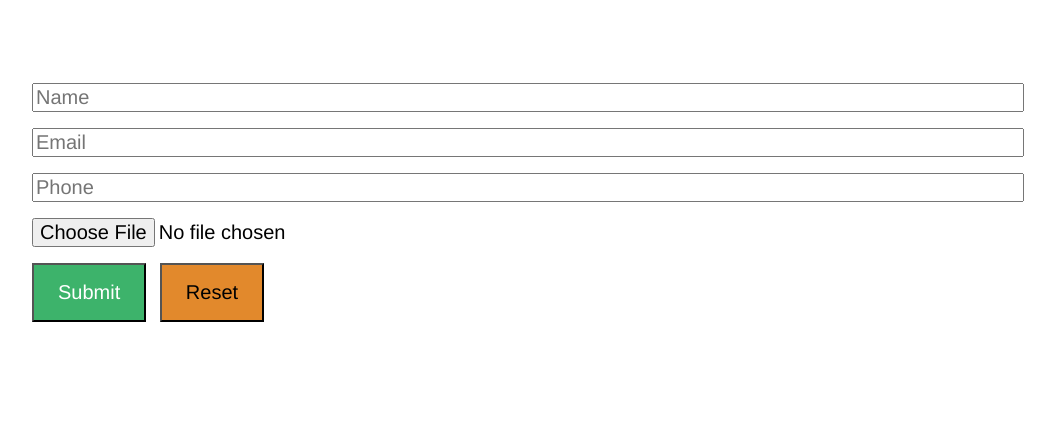
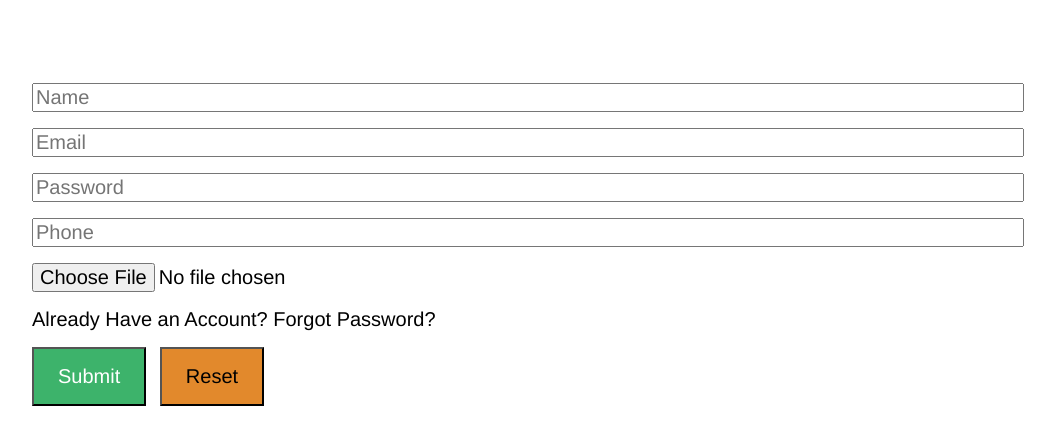
Before and after one commit to Syrvpp/in-class-rwd, a website with bundled scripts: page client/form/index.html in a window 1280 px wide. Shown: the part 107-552 px from the top of the page, without its empty margins (112-1167 px from the left). Built offline with nearby package versions, Linux system fonts and the light colour scheme.

Commit message:
Add buttons and css for them

```diff
--- a/client/form/index.html
+++ b/client/form/index.html
@@ -45,6 +45,10 @@
         <label class="screen-reader-text"for="email">Email</label class="screen-reader-text"><input type="email" id="email"
           placeholder="Email" pattern="`^[A-Z0-9._%+-]+@[A-Z0-9.-]+\.[A-Z]{2,4}$`" required/>
       </div>
+      <div><label for="password" class="screen-reader-text">Password</label>
+        <input type="password" id="password" placeholder="Password"
+        pattern="^[A-Za-z]\w(7,15}$"
+      </div>
       <div>
         <label class="screen-reader-text"for="fone">Phone #</label class="screen-reader-text"><input type="text" id="fone"
           placeholder="Phone" pattern="^[0-9]{10}$" required/>
@@ -53,6 +57,9 @@
         <label class="screen-reader-text"for="profilPic"></label class="screen-reader-text"><input type="file" id="profilePic" />
       </div>
 
+      <div id="toggles"><button type="button" class="text-button text-button--secondary-color">Already Have an Account?</button>
+        <button type="button" class="text-button text-button--secondary-color">Forgot Password?</button></div>
+
       <button class="button button--primary">Submit</button>
       <button class="button button--warning" type="reset">Reset</button>
     </form>
--- a/client/style.css
+++ b/client/style.css
@@ -37,7 +37,7 @@ form {
 
 form {
   margin: 0 auto;
-  width: 80vw; /*viewpoint width*/
+  width: 80vw; /* viewpoint width */
 }
 
 ul {
@@ -138,6 +138,21 @@ nav > a:visited {
   justify-content: space-around;
 }
 
+.text-button {
+  background-color: transparent;
+  border: none;
+  margin: 0.5rem 0;
+  padding: 0;
+}
+
+.text-button--secondary {
+  color: var(--secondary-color);
+}
+
+.text-button--warning {
+  color: var(--warning-color);
+}
+
 /* JS Classes */
 .is-collapsed {
   height: 0;
```
